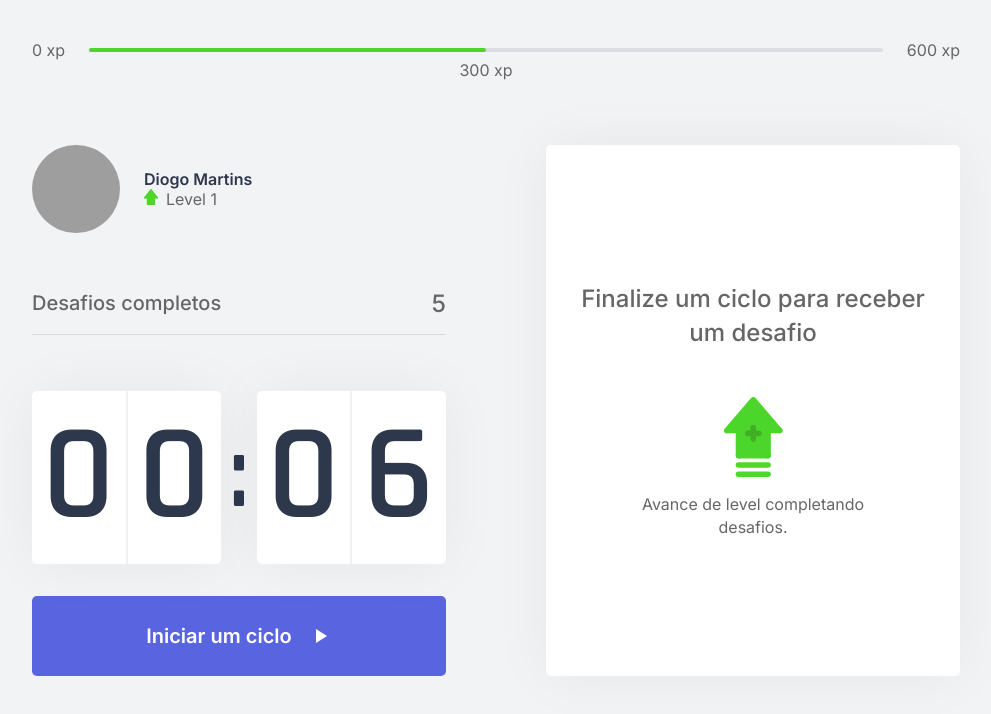
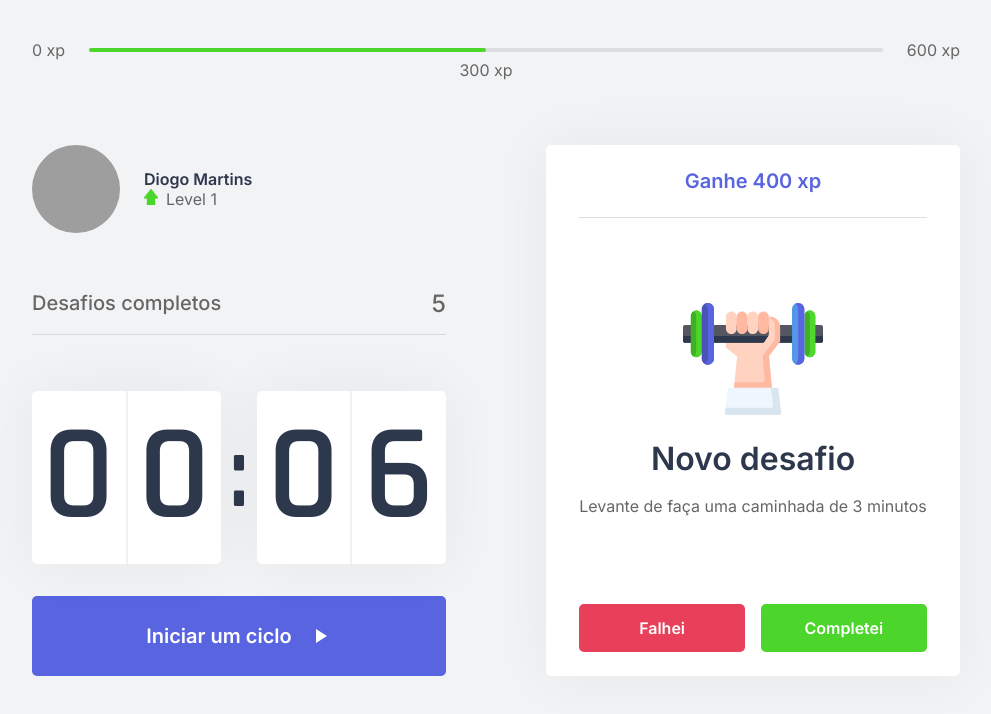
Before and after one commit to DiogoM14/move.it, a Next.js app in the folder front-end/: page / in a window 1280 px wide. Shown: the top 714 px of the page, without its empty margins (144-1135 px from the left). Built offline with nearby package versions, Linux system fonts and the light colour scheme; grey boxes are pictures that could not be loaded.

Commit message:
ChallengeBox component styling completed

```diff
--- a/front-end/src/components/ChallengeBox.tsx
+++ b/front-end/src/components/ChallengeBox.tsx
@@ -1,8 +1,36 @@
 import styles from '../styles/components/ChallengeBox.module.css'
 
 export function ChallengeBox() {
+  const hasActiveChallenge = true
+
   return (
     <div className={styles.challengeBoxContainer}>
+      { hasActiveChallenge ? (
+        <div className={styles.challengeActive}>
+          <header>Ganhe 400 xp</header>
+
+          <main>
+            <img src="icons/body.svg" />
+            <strong>Novo desafio</strong>
+            <p>Levante de faça uma caminhada de 3 minutos</p>
+          </main>
+
+          <footer>
+            <button
+              type="button"
+              className={styles.challengeFailedButton}
+            >
+              Falhei
+            </button>
+            <button
+              type="button"
+              className={styles.challengeCompletedButton}
+            >
+              Completei
+            </button>
+          </footer>
+        </div>
+      ) : (
         <div className={styles.challengeNotActive}>
           <strong>Finalize um ciclo para receber um desafio</strong>
           <p>
@@ -10,6 +38,7 @@ export function ChallengeBox() {
             Avance de level completando desafios.
           </p>
         </div>
+      )}
     </div>
   )
 }
--- a/front-end/src/styles/components/ChallengeBox.module.css
+++ b/front-end/src/styles/components/ChallengeBox.module.css
@@ -38,3 +38,73 @@
 .challengeNotActive img {
   margin-bottom: 1rem;
 }
+
+.challengeActive {
+  height: 100%;
+
+  display: flex;
+  flex-direction: column;
+}
+
+.challengeActive header {
+  color: var(--blue);
+  font-weight: 600;
+  font-size: 1.25rem;
+  padding: 0 2rem 1.5rem;
+  border-bottom: 1px solid var(--gray-line);
+}
+
+.challengeActive main {
+  flex: 1;
+  display: flex;
+  flex-direction: column;
+  align-items: center;
+  justify-content: center;
+}
+
+.challengeActive main strong {
+  font-size: 2rem;
+  font-weight: 600;
+  color: var(--title);
+  margin: 1.5rem 0 1rem;
+}
+
+.challengeActive main p {
+  line-height: 1.5;
+}
+
+.challengeActive footer {
+  display: grid;
+  grid-template-columns: 1fr 1fr;
+  gap: 1rem;
+}
+
+.challengeActive footer button {
+  height: 3rem;
+
+  display: flex;
+  align-items: center;
+  justify-content: center;
+
+  border: 0;
+  border-radius: 5px;
+
+  color:  var(--white);
+
+  font-size: 1rem;
+  font-weight: 600;
+
+  transition: filter 0.2s;
+}
+
+.challengeActive footer button.challengeFailedButton {
+  background-color:  var(--red);
+}
+
+.challengeActive footer button.challengeCompletedButton {
+  background-color:  var(--green);
+}
+
+.challengeActive footer button:hover {
+  filter: brightness(0.9);
+}
```
Lines whose indentation alone changed are shown as unchanged.
